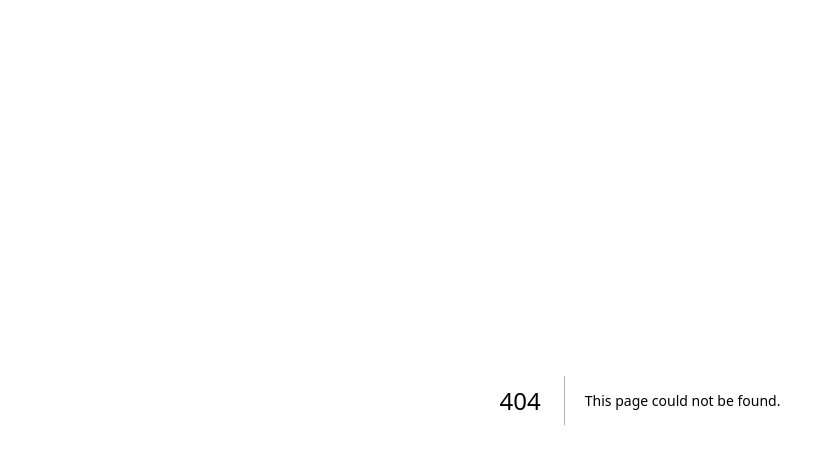
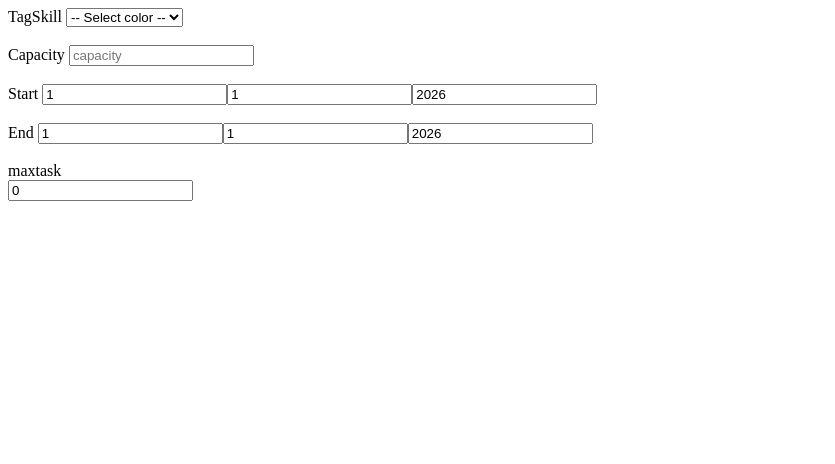
Before and after one commit to HacKaTechxRouteOptimize/Frontend, a Next.js app: page /workspace in a window 1280 px wide. Before the commit this address had no page. Shown: the top 464 px of the page, without its empty margins (0-835 px from the left). Built offline with nearby package versions, Linux system fonts and the light colour scheme.

Commit message:
Route form

```diff
--- /dev/null
+++ b/src/app/(dashboard)/workspace/page.tsx
@@ -0,0 +1,85 @@
+"use client";
+
+import { Route } from "@/app/types/route";
+import { useState } from "react";
+
+const WorkSpace = () => {
+  const [routes, setRoutes] = useState<Route[]>([]);
+  const [tagSkill, setTagSkill] = useState<string>("");
+  const [startDay, setStartDay] = useState<number>(1);
+  const [startMouth, setStartMouth] = useState<number>(1);
+  const [startYear, setStartYear] = useState<number>(2026);
+  const [endDay, setEndDay] = useState<number>(1);
+  const [endMouth, setEndMouth] = useState<number>(1);
+  const [endYear, setEndYear] = useState<number>(2026);
+  const [maxTask, setMaxTask] = useState<number>(0);
+  return (
+    <div>
+      <label htmlFor="">TagSkill </label>
+      <select value={tagSkill} onChange={(e) => setTagSkill(e.target.value)}>
+        <option value="">-- Select color --</option>
+        <option value="red">Red</option>
+        <option value="yellow">Yellow</option>
+        <option value="green">Green</option>
+        <option value="blue">Blue</option>
+      </select>
+      <br />
+      <br />
+      <label htmlFor="">Capacity </label>
+      <input type="number" placeholder="capacity" />
+      <br />
+      <br />
+      <label htmlFor="">Start </label>
+      <input
+        type="number"
+        value={startDay}
+        onChange={(e) => setStartDay(Number(e.target.value))}
+        placeholder="day"
+      />
+      <input
+        type="number"
+        placeholder="mouth"
+        value={startMouth}
+        onChange={(e) => setStartMouth(Number(e.target.value))}
+      />
+      <input
+        type="number"
+        placeholder="year"
+        value={startYear}
+        onChange={(e) => setStartYear(Number(e.target.value))}
+      />
+      <br />
+      <br />
+      <label htmlFor="">End </label>
+      <input
+        type="number"
+        value={endDay}
+        onChange={(e) => setEndDay(Number(e.target.value))}
+        placeholder="day"
+      />
+      <input
+        type="number"
+        placeholder="mouth"
+        value={endMouth}
+        onChange={(e) => setEndMouth(Number(e.target.value))}
+      />
+      <input
+        type="number"
+        placeholder="year"
+        value={endYear}
+        onChange={(e) => setEndYear(Number(e.target.value))}
+      />
+      <br />
+      <br />
+      <label htmlFor="">maxtask</label>
+      <br />
+      <input
+        value={maxTask}
+        onChange={(e) => setMaxTask(Number(e.target.value))}
+        type="number"
+      />
+    </div>
+  );
+};
+
+export default WorkSpace;
--- /dev/null
+++ b/src/app/types/recipe.ts
@@ -0,0 +1,5 @@
+export interface Recipient {
+  id: number;
+  name: string;
+  tel: number;
+}
--- /dev/null
+++ b/src/app/types/route.ts
@@ -0,0 +1,17 @@
+export interface Route {
+  id: number;
+  tagSkill?: string[];
+  capacity: number;
+  workingTimeStart: Date;
+  workingTimeEnd: Date;
+  breakTimeStart: Date;
+  breakTimeEnd: Date;
+  maxTask?: Date;
+  //   driver?: Driver;
+}
+
+export interface Driver {
+  id: number;
+  name: string;
+  //any other information here,but i think is not important now
+}
```
Also changed, not shown: src/app/types/order.ts (added, +12 -0 lines).
